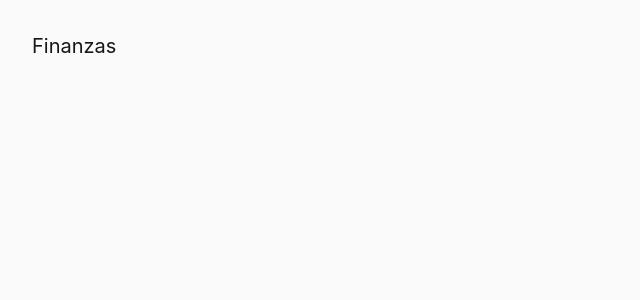
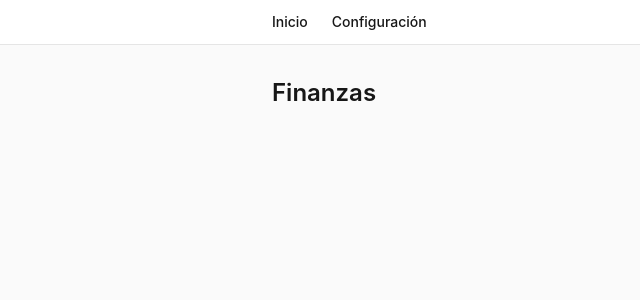
Before and after one commit to gast0nestevez/finances-app, a Next.js app: page / in a window 1280 px wide. Shown: the top 300 px of the page, without its empty margins (0-640 px from the left). Built offline with nearby package versions, Linux system fonts and the light colour scheme.

Commit message:
Add navigation layout
Co-Authored-By: Claude Sonnet 5.5 <noreply@anthropic.com>

```diff
--- a/src/app/layout.tsx
+++ b/src/app/layout.tsx
@@ -1,3 +1,4 @@
+import Link from "next/link";
 import type { ReactNode } from "react";
 import "./globals.css";
 
@@ -9,7 +10,19 @@ type RootLayoutProps = Readonly<{ children: ReactNode }>;
 
 const RootLayout = ({ children }: RootLayoutProps) => (
   <html lang="es">
-    <body className="bg-neutral-50 text-neutral-900">{children}</body>
+    <body className="bg-neutral-50 text-neutral-900">
+      <header className="border-b border-neutral-200 bg-white">
+        <nav className="mx-auto flex max-w-3xl gap-6 px-4 py-3 text-sm font-medium">
+          <Link href="/" className="hover:underline">
+            Inicio
+          </Link>
+          <Link href="/settings" className="hover:underline">
+            Configuración
+          </Link>
+        </nav>
+      </header>
+      <main className="mx-auto max-w-3xl px-4 py-8">{children}</main>
+    </body>
   </html>
 );
 
--- a/src/app/page.tsx
+++ b/src/app/page.tsx
@@ -1,3 +1,3 @@
-const HomePage = () => <main className="p-8 text-xl">Finanzas</main>;
+const HomePage = () => <h1 className="text-2xl font-semibold">Finanzas</h1>;
 
 export default HomePage;
```
